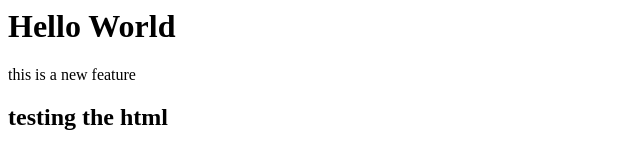
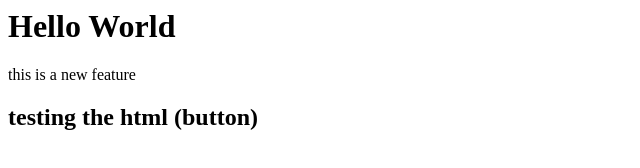
Before and after one commit to Mizba-Siddiqui/Mecaps-demo, a plain HTML site: page index.html in a window 1280 px wide. Shown: the whole page, without its empty margins (0-640 px from the left). Drawn offline with Linux system fonts and the light colour scheme.

```diff
--- a/index.html
+++ b/index.html
@@ -1,3 +1,3 @@
 <h1>Hello World</h1>
 <p>this is  a new feature</p>
-<h2>testing the html</h2>
+<h2>testing the html (button)</h2>
```
